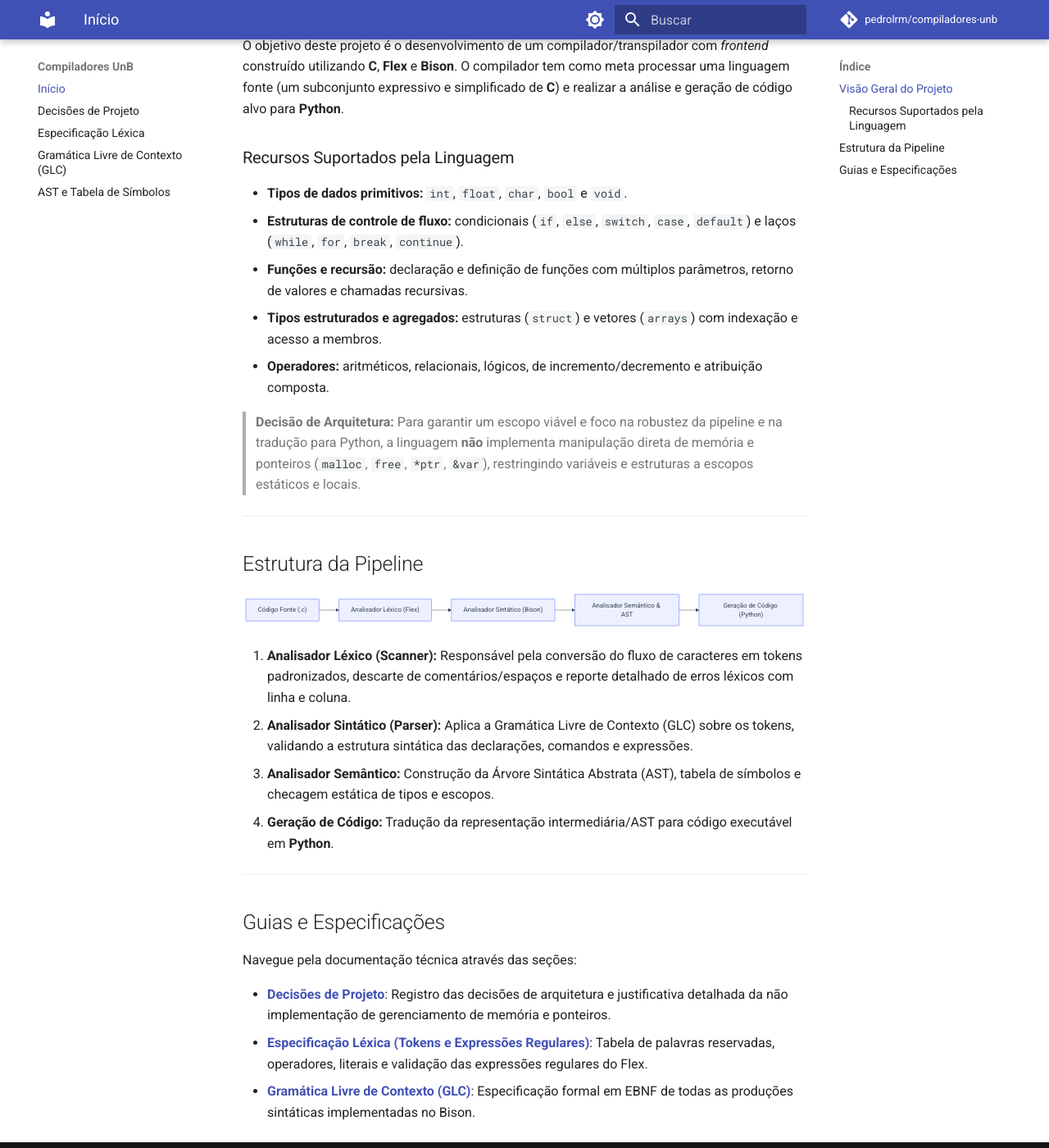
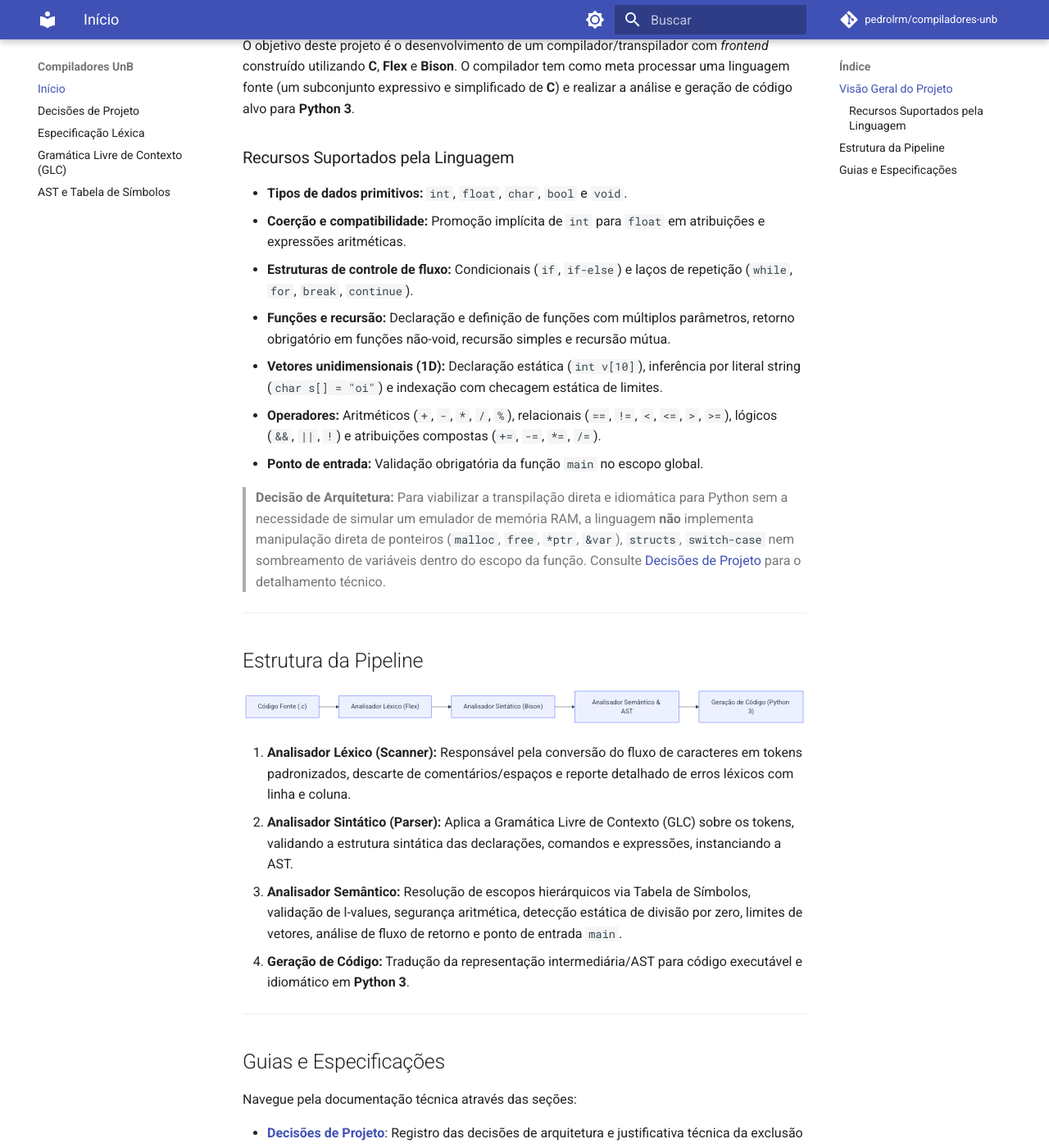
Before and after one commit to pedrolrm/compiladores-unb, an MkDocs documentation site: the page built from docs/index.md, in a window 1280 px wide and 1400 px high, scrolled down 305 px. Shown: the whole window at 82% size. Built offline with MkDocs 1.6.1 and Material for MkDocs 9.7.7, drawn with Linux system fonts in a browser that asks for light colours; comment, search, counter and statistics services are not loaded; some of the changed text lies outside the part shown.

Commit message:
docs: sincroniza documentacao com escopo simplificado e analise semantica completa

````diff
--- a/docs/index.md
+++ b/docs/index.md
@@ -6,16 +6,18 @@ Bem-vindo à documentação oficial do projeto prático desenvolvido para a disc
 
 ## Visão Geral do Projeto
 
-O objetivo deste projeto é o desenvolvimento de um compilador/transpilador com *frontend* construído utilizando **C**, **Flex** e **Bison**. O compilador tem como meta processar uma linguagem fonte (um subconjunto expressivo e simplificado de **C**) e realizar a análise e geração de código alvo para **Python**.
+O objetivo deste projeto é o desenvolvimento de um compilador/transpilador com *frontend* construído utilizando **C**, **Flex** e **Bison**. O compilador tem como meta processar uma linguagem fonte (um subconjunto expressivo e simplificado de **C**) e realizar a análise e geração de código alvo para **Python 3**.
 
 ### Recursos Suportados pela Linguagem
 - **Tipos de dados primitivos:** `int`, `float`, `char`, `bool` e `void`.
-- **Estruturas de controle de fluxo:** condicionais (`if`, `else`, `switch`, `case`, `default`) e laços (`while`, `for`, `break`, `continue`).
-- **Funções e recursão:** declaração e definição de funções com múltiplos parâmetros, retorno de valores e chamadas recursivas.
-- **Tipos estruturados e agregados:** estruturas (`struct`) e vetores (`arrays`) com indexação e acesso a membros.
-- **Operadores:** aritméticos, relacionais, lógicos, de incremento/decremento e atribuição composta.
+- **Coerção e compatibilidade:** Promoção implícita de `int` para `float` em atribuições e expressões aritméticas.
+- **Estruturas de controle de fluxo:** Condicionais (`if`, `if-else`) e laços de repetição (`while`, `for`, `break`, `continue`).
+- **Funções e recursão:** Declaração e definição de funções com múltiplos parâmetros, retorno obrigatório em funções não-void, recursão simples e recursão mútua.
+- **Vetores unidimensionais (1D):** Declaração estática (`int v[10]`), inferência por literal string (`char s[] = "oi"`) e indexação com checagem estática de limites.
+- **Operadores:** Aritméticos (`+`, `-`, `*`, `/`, `%`), relacionais (`==`, `!=`, `<`, `<=`, `>`, `>=`), lógicos (`&&`, `||`, `!`) e atribuições compostas (`+=`, `-=`, `*=`, `/=`).
+- **Ponto de entrada:** Validação obrigatória da função `main` no escopo global.
 
-> **Decisão de Arquitetura:** Para garantir um escopo viável e foco na robustez da pipeline e na tradução para Python, a linguagem **não** implementa manipulação direta de memória e ponteiros (`malloc`, `free`, `*ptr`, `&var`), restringindo variáveis e estruturas a escopos estáticos e locais.
+> **Decisão de Arquitetura:** Para viabilizar a transpilação direta e idiomática para Python sem a necessidade de simular um emulador de memória RAM, a linguagem **não** implementa manipulação direta de ponteiros (`malloc`, `free`, `*ptr`, `&var`), `structs`, `switch-case` nem sombreamento de variáveis dentro do escopo da função. Consulte [Decisões de Projeto](decisoes.md) para o detalhamento técnico.
 
 ---
 
@@ -26,13 +28,13 @@ flowchart LR
     A["Código Fonte (.c)"] --> B["Analisador Léxico (Flex)"]
     B --> C["Analisador Sintático (Bison)"]
     C --> D["Analisador Semântico & AST"]
-    D --> E["Geração de Código (Python)"]
+    D --> E["Geração de Código (Python 3)"]
 ```
 
 1. **Analisador Léxico (Scanner):** Responsável pela conversão do fluxo de caracteres em tokens padronizados, descarte de comentários/espaços e reporte detalhado de erros léxicos com linha e coluna.
-2. **Analisador Sintático (Parser):** Aplica a Gramática Livre de Contexto (GLC) sobre os tokens, validando a estrutura sintática das declarações, comandos e expressões.
-3. **Analisador Semântico:** Construção da Árvore Sintática Abstrata (AST), tabela de símbolos e checagem estática de tipos e escopos.
-4. **Geração de Código:** Tradução da representação intermediária/AST para código executável em **Python**.
+2. **Analisador Sintático (Parser):** Aplica a Gramática Livre de Contexto (GLC) sobre os tokens, validando a estrutura sintática das declarações, comandos e expressões, instanciando a AST.
+3. **Analisador Semântico:** Resolução de escopos hierárquicos via Tabela de Símbolos, validação de l-values, segurança aritmética, detecção estática de divisão por zero, limites de vetores, análise de fluxo de retorno e ponto de entrada `main`.
+4. **Geração de Código:** Tradução da representação intermediária/AST para código executável e idiomático em **Python 3**.
 
 ---
 
@@ -40,6 +42,7 @@ flowchart LR
 
 Navegue pela documentação técnica através das seções:
 
-- [**Decisões de Projeto**](decisoes.md): Registro das decisões de arquitetura e justificativa detalhada da não implementação de gerenciamento de memória e ponteiros.
+- [**Decisões de Projeto**](decisoes.md): Registro das decisões de arquitetura e justificativa técnica da exclusão de ponteiros, structs e switch-case.
 - [**Especificação Léxica (Tokens e Expressões Regulares)**](tokens.md): Tabela de palavras reservadas, operadores, literais e validação das expressões regulares do Flex.
 - [**Gramática Livre de Contexto (GLC)**](gramatica.md): Especificação formal em EBNF de todas as produções sintáticas implementadas no Bison.
+- [**Árvore Sintática Abstrata (AST) e Tabela de Símbolos**](ast_e_tabela_simbolos.md): Estrutura de nós da AST, tabela de símbolos com múltiplos escopos, regras completas do analisador semântico e CLI.
````
Also changed, not shown: README.md (+23 -14 lines), docs/ast_e_tabela_simbolos.md (+61 -81 lines).
